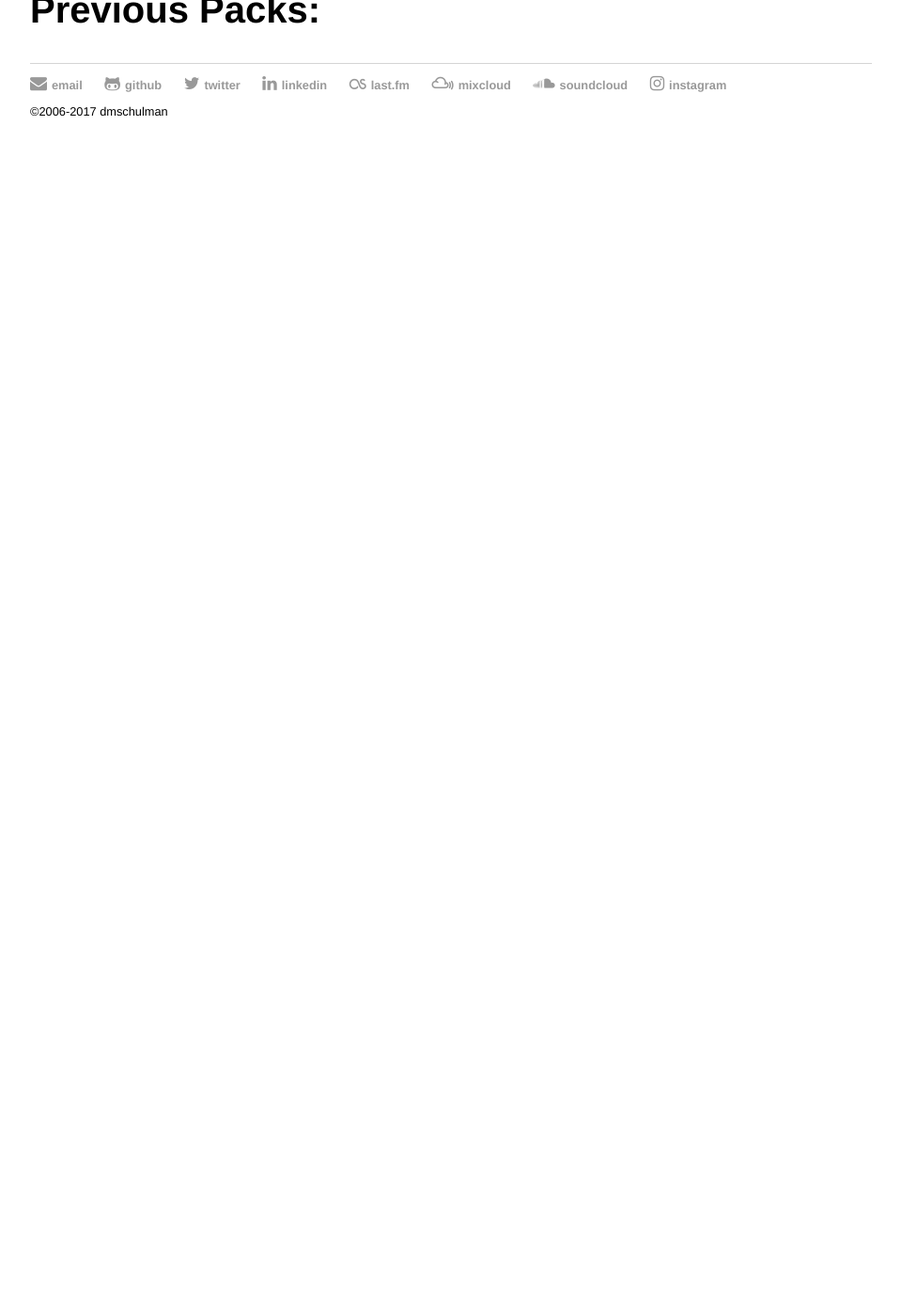
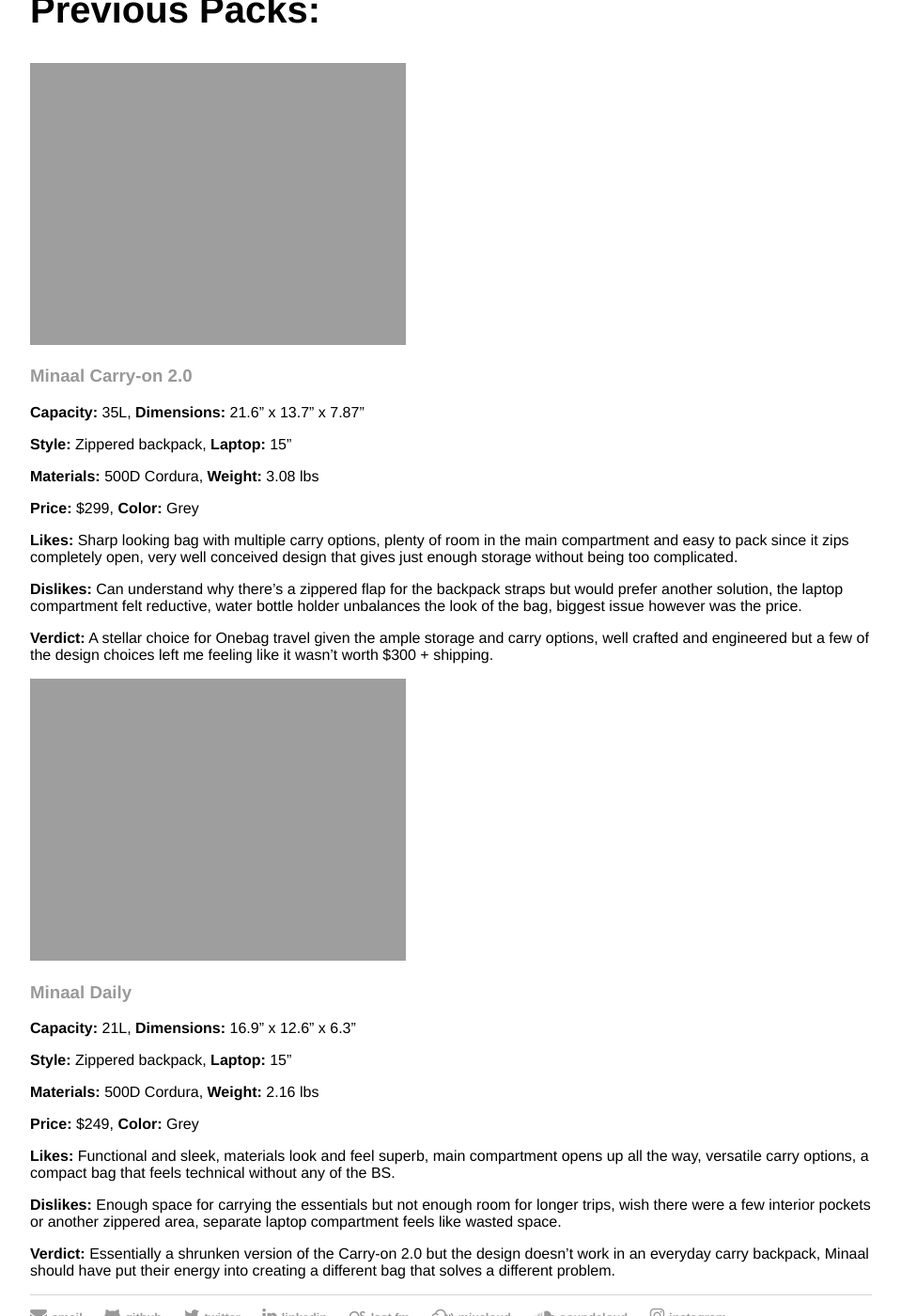
Before and after one commit to dmschulman/dmschulman.github.io, a Jekyll site: the page built from _posts/2017-10-10-Backpack-Quest-II-Pack-Harder.md, in a window 1280 px wide and 1400 px high, scrolled down 1994 px. Shown: the whole window at 94% size, without its empty margins (160-1119 px from the left). Built offline with Jekyll 4.4.1, drawn with Linux system fonts in a browser that asks for light colours; before the commit the page ends 2180 px from its top, so only the background shows below that.

Commit message:
Update/Create 2017-10-10-Backpack-Quest-II-Pack-Harder.md

```diff
--- a/_posts/2017-10-10-Backpack-Quest-II-Pack-Harder.md
+++ b/_posts/2017-10-10-Backpack-Quest-II-Pack-Harder.md
@@ -43,7 +43,7 @@
 
 **Style:** Top loading backpack, **Laptop:** 15"
 
-**Materials:** 1000D Nylon, **Weight:** 2.6lbs
+**Materials:** 1000D Nylon, **Weight:** 2.6 lbs
 
 **Price:** $205, **Color:** Charcoal
 
@@ -54,3 +54,39 @@
 **Verdict:** Sturdy and stylish pack that will make for a good backup bag, but with its top loading construction, not ideal for long excursions.
 
 ## Previous Packs:
+
+![image alt text]({{ site.url }}/public/MRHfat1smEfVgAxhVQfeQ_img_1.png)
+
+### [Minaal Carry-on 2.0](https://www.minaal.com/products/minaal-carry-on-bag)
+
+**Capacity:** 35L, **Dimensions:** 21.6" x 13.7” x 7.87”
+
+**Style:** Zippered backpack, **Laptop:** 15"
+
+**Materials:** 500D Cordura, **Weight:** 3.08 lbs
+
+**Price:** $299, **Color:** Grey
+
+**Likes:** Sharp looking bag with multiple carry options, plenty of room in the main compartment and easy to pack since it zips completely open, very well conceived design that gives just enough storage without being too complicated.
+
+**Dislikes:** Can understand why there's a zippered flap for the backpack straps but would prefer another solution, the laptop compartment felt reductive, water bottle holder unbalances the look of the bag, biggest issue however was the price.
+
+**Verdict:** A stellar choice for Onebag travel given the ample storage and carry options, well crafted and engineered but a few of the design choices left me feeling like it wasn't worth $300 + shipping.
+
+![image alt text]({{ site.url }}/public/MRHfat1smEfVgAxhVQfeQ_img_2.png)
+
+### [Minaal Daily](https://www.minaal.com/products/daily-bag)
+
+**Capacity:** 21L, **Dimensions:** 16.9" x 12.6” x 6.3”
+
+**Style:** Zippered backpack, **Laptop:** 15"
+
+**Materials:** 500D Cordura, **Weight:** 2.16 lbs
+
+**Price:** $249, **Color:** Grey
+
+**Likes:** Functional and sleek, materials look and feel superb, main compartment opens up all the way, versatile carry options, a compact bag that feels technical without any of the BS.
+
+**Dislikes:** Enough space for carrying the essentials but not enough room for longer trips, wish there were a few interior pockets or another zippered area, separate laptop compartment feels like wasted space.
+
+**Verdict:** Essentially a shrunken version of the Carry-on 2.0 but the design doesn't work in an everyday carry backpack, Minaal should have put their energy into creating a different bag that solves a different problem.
```
